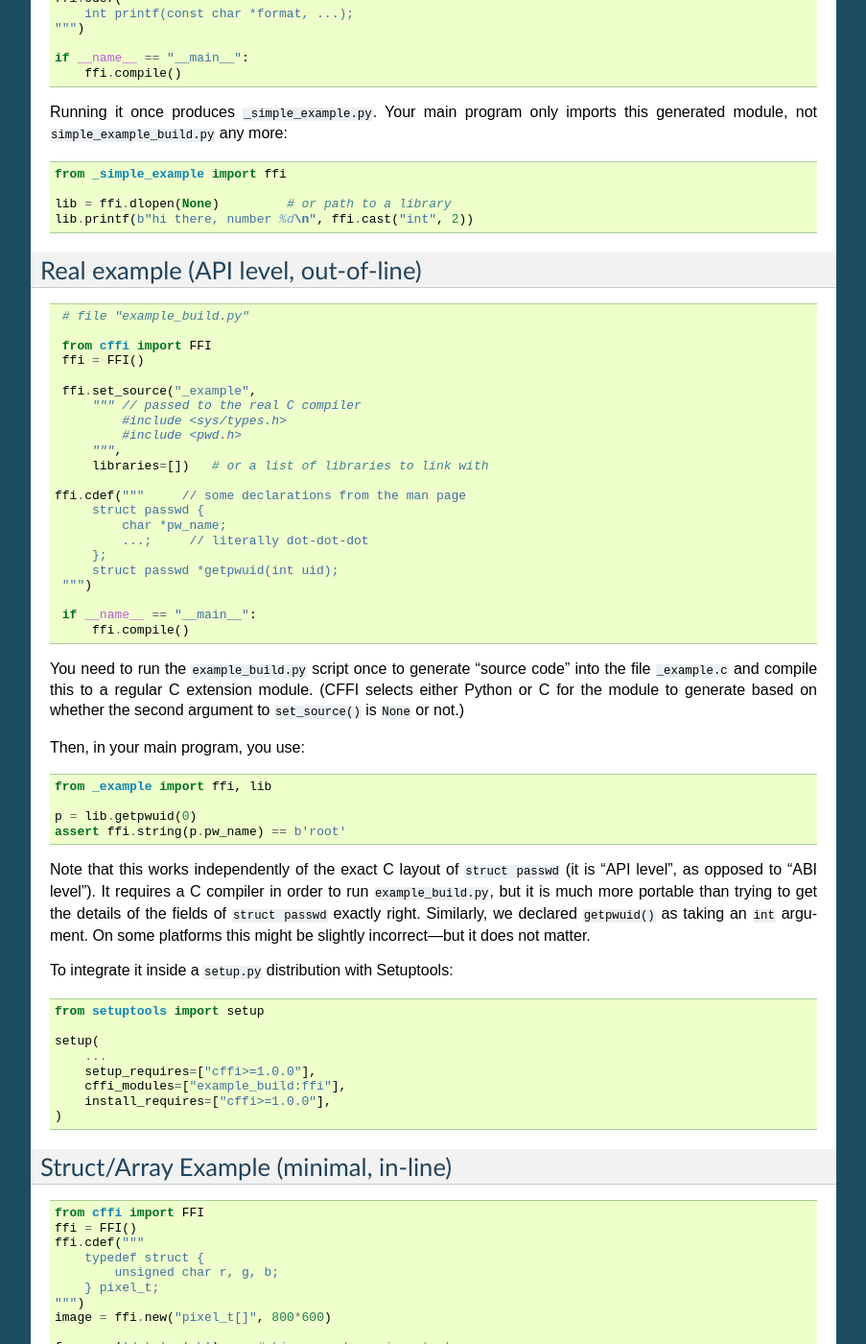
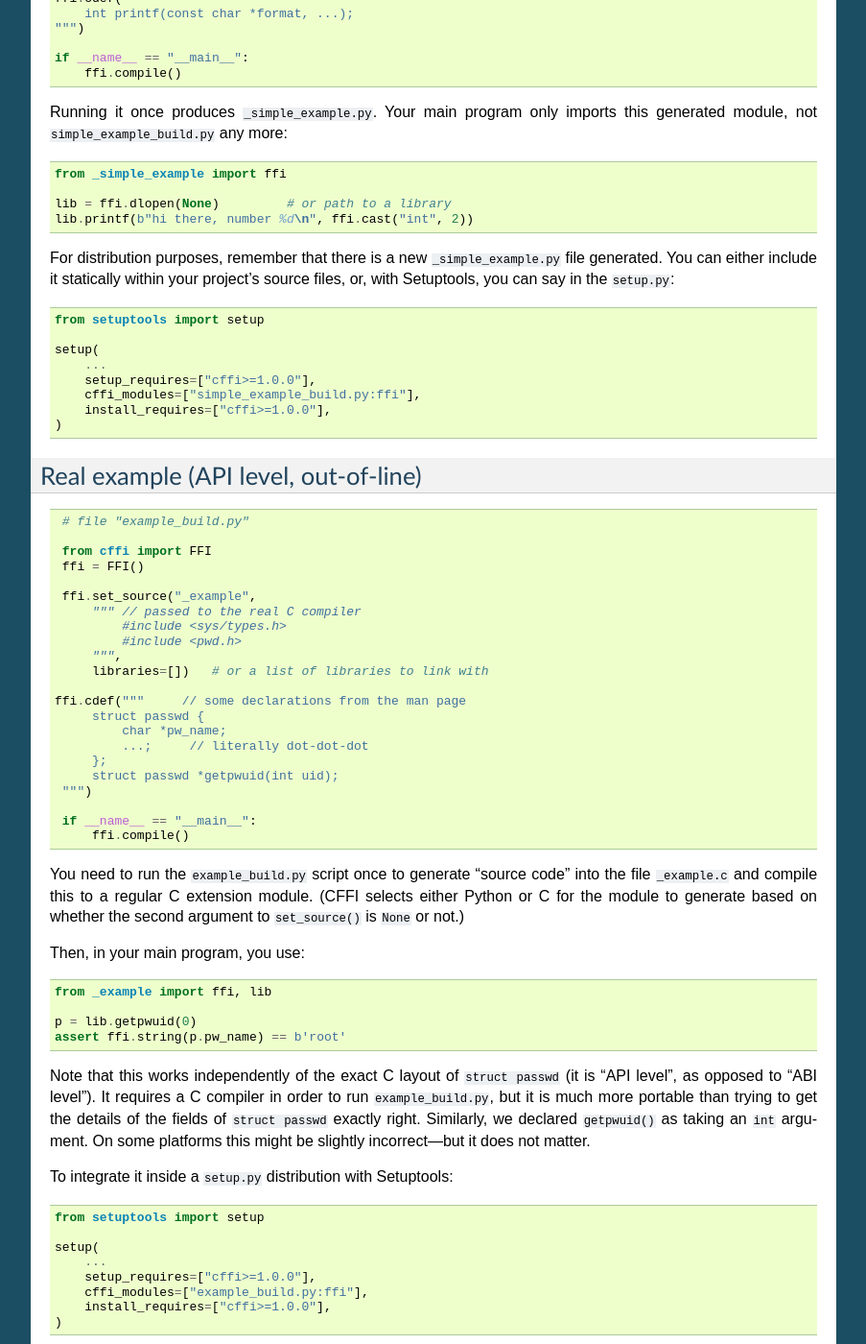
Before and after one commit to tharvik/cffi, a Sphinx documentation site: the page built from doc/source/overview.rst, in a window 1280 px wide and 1400 px high, scrolled down 878 px. Shown: the whole window at 96% size, without its empty margins (198-1101 px from the left). Built offline with Sphinx 7.4.7, drawn with Linux system fonts in a browser that asks for light colours.

Commit message:
Finish the docs

```diff
--- a/doc/source/overview.rst
+++ b/doc/source/overview.rst
@@ -77,6 +79,20 @@ any more:
 
     lib = ffi.dlopen(None)         # or path to a library
     lib.printf(b"hi there, number %d\n", ffi.cast("int", 2))
+
+For distribution purposes, remember that there is a new
+``_simple_example.py`` file generated.  You can either include it
+statically within your project's source files, or, with Setuptools,
+you can say in the ``setup.py``::
+
+    from setuptools import setup
+
+    setup(
+        ...
+        setup_requires=["cffi>=1.0.0"],
+        cffi_modules=["simple_example_build.py:ffi"],
+        install_requires=["cffi>=1.0.0"],
+    )
 
 
 .. _real-example:
@@ -141,7 +157,7 @@ To integrate it inside a ``setup.py`` distribution with Setuptools:
     setup(
         ...
         setup_requires=["cffi>=1.0.0"],
-        cffi_modules=["example_build:ffi"],
+        cffi_modules=["example_build.py:ffi"],
         install_requires=["cffi>=1.0.0"],
     )
 
```
Also changed, not shown: other parts of doc/source/overview.rst (+2 -0 lines), doc/source/cdef.rst (+36 -2 lines), 1 other file.
